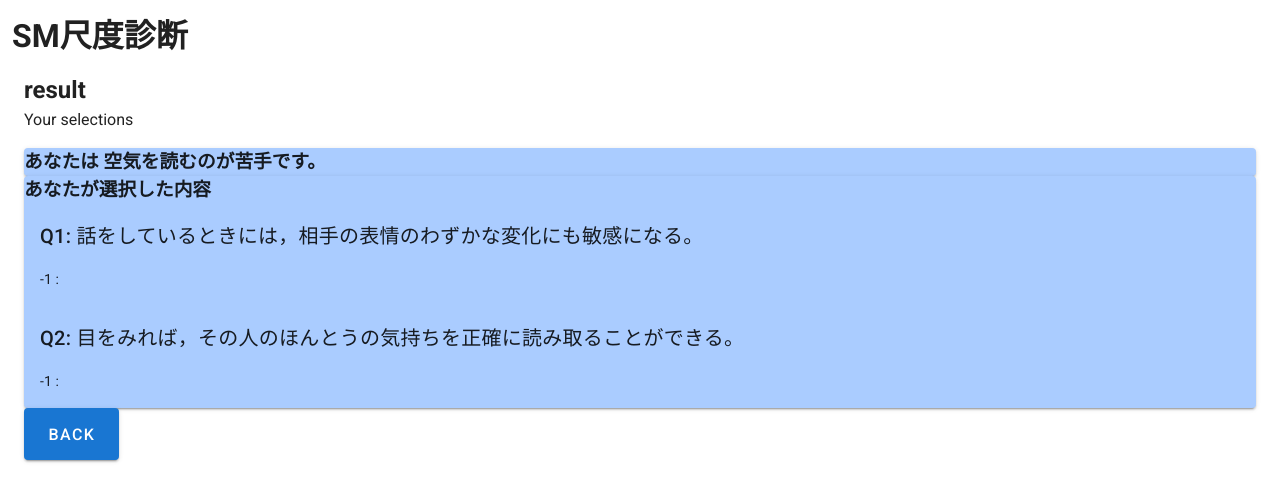
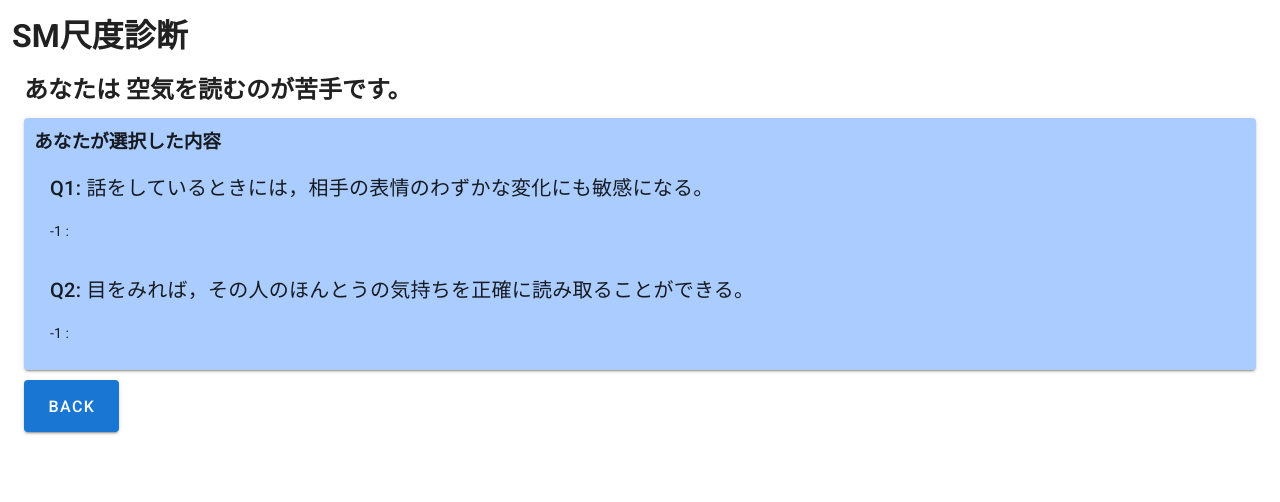
Before and after one commit to liszwork/DiagnoseU, a Vue app: page / in a window 1280 px wide. Both pictures are taken after a click on the button "COMMIT". Shown: the top 502 px of the page. Built offline with nearby package versions, Linux system fonts and the light colour scheme.

Commit message:
表示間隔の修正

```diff
--- a/src/components/SMScale/SMScaleForm.vue
+++ b/src/components/SMScale/SMScaleForm.vue
@@ -53,9 +53,12 @@ export default {
 <!-- Add "scoped" attribute to limit CSS to this component only -->
 <style scoped>
 .question {
-  margin: 10px;
+  margin-top: 10px;
+  margin-bottom: 10px;
+  padding: 10px 10px 10px 10px;
 }
 .commit-button {
   text-align: center;
+  margin-top: 10px;
 }
 </style>
--- a/src/components/SMScale/SMScaleResult.vue
+++ b/src/components/SMScale/SMScaleResult.vue
@@ -1,10 +1,6 @@
 <template>
   <v-container fluid>
-    <h2>result</h2>
-    <p>Your selections</p>
-    <v-card class="result" color="#AACCFF">
-      <h3>あなたは {{ resultMessage }}</h3>
-    </v-card>
+    <h2>あなたは {{ resultMessage }}</h2>
     <v-card class="detail" color="#AACCFF">
       <h3>あなたが選択した内容</h3>
       <div v-for="item in items" :key="item.id">
@@ -61,4 +57,9 @@ export default {
 .commit-button {
   text-align: center;
 }
+.detail {
+  margin-top: 10px;
+  margin-bottom: 10px;
+  padding: 10px 10px 10px 10px;
+}
 </style>
```
